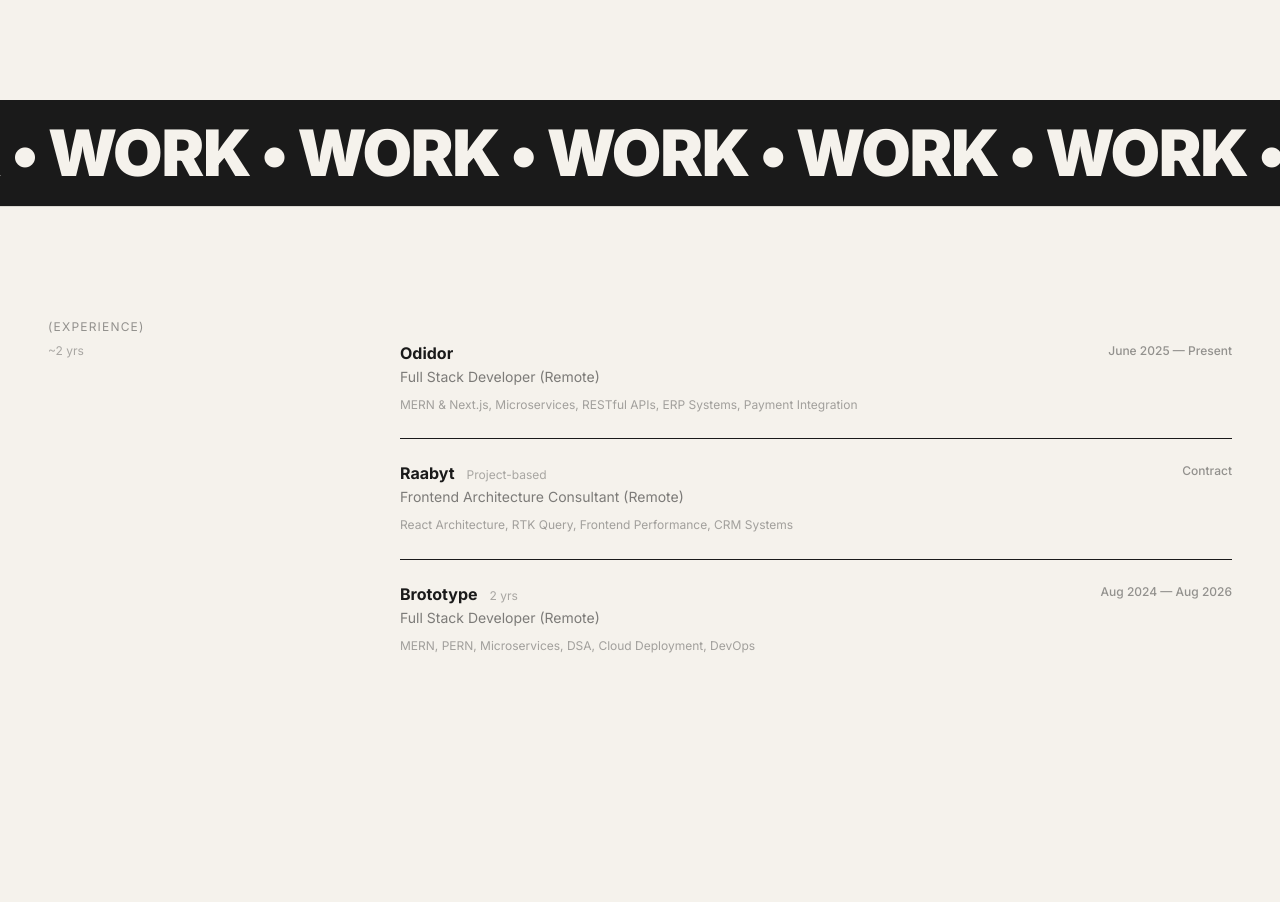
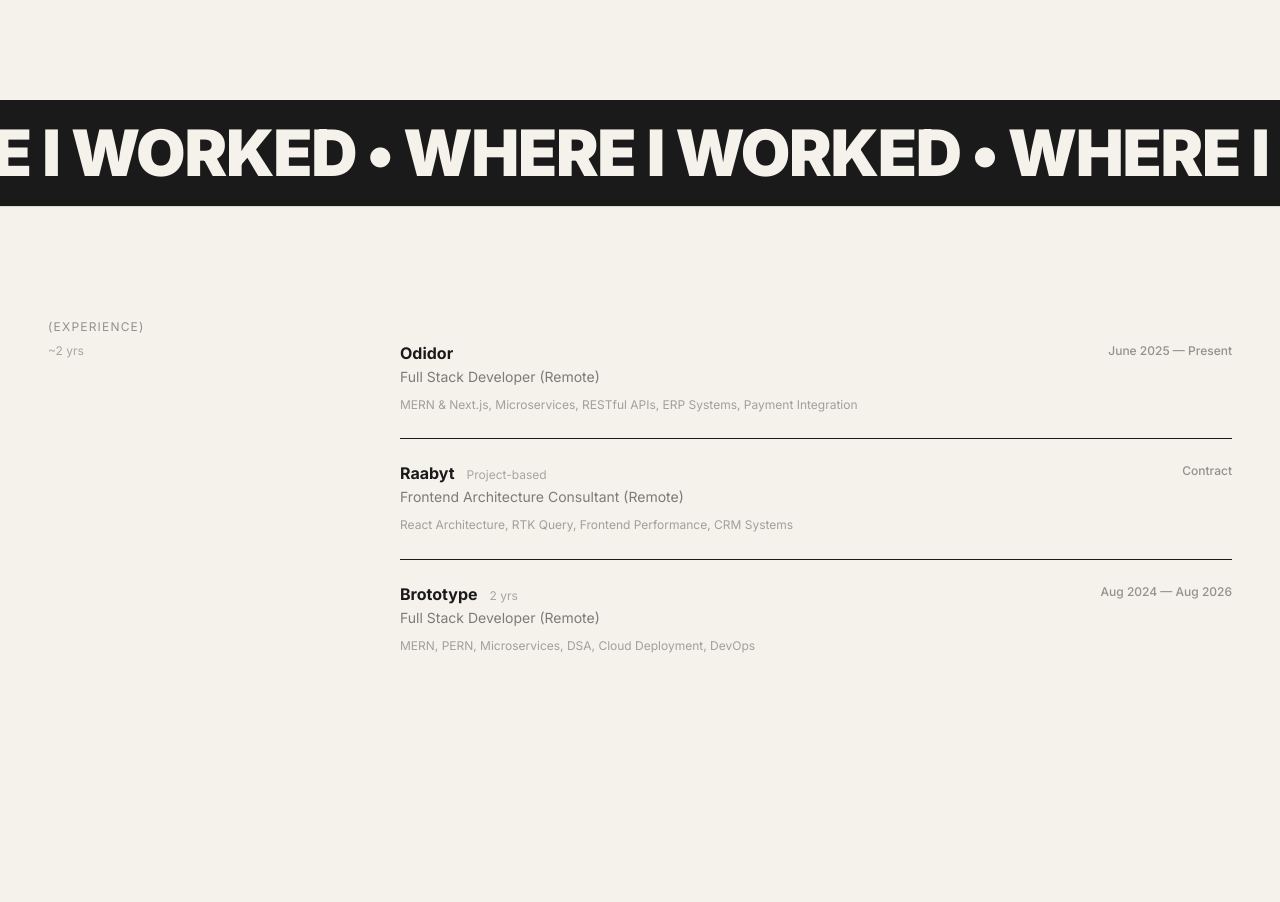
Before and after one commit to Anzilna/portfolio, a Next.js app: page / in a window 1280 px wide. Shown: the part 1960-2862 px from the top of the page. Built offline with nearby package versions, Linux system fonts and the light colour scheme.

Commit message:
Update MarqueeDivider label to "Where I Worked"

```diff
--- a/app/page.tsx
+++ b/app/page.tsx
@@ -11,7 +11,7 @@
     <main>
       <Hero />
       <About />
-      <MarqueeDivider label="Work" />
+      <MarqueeDivider label="Where I Worked" />
       <Experience />
       <WhatIDo />
       <MarqueeDivider label="Projects" />
```
